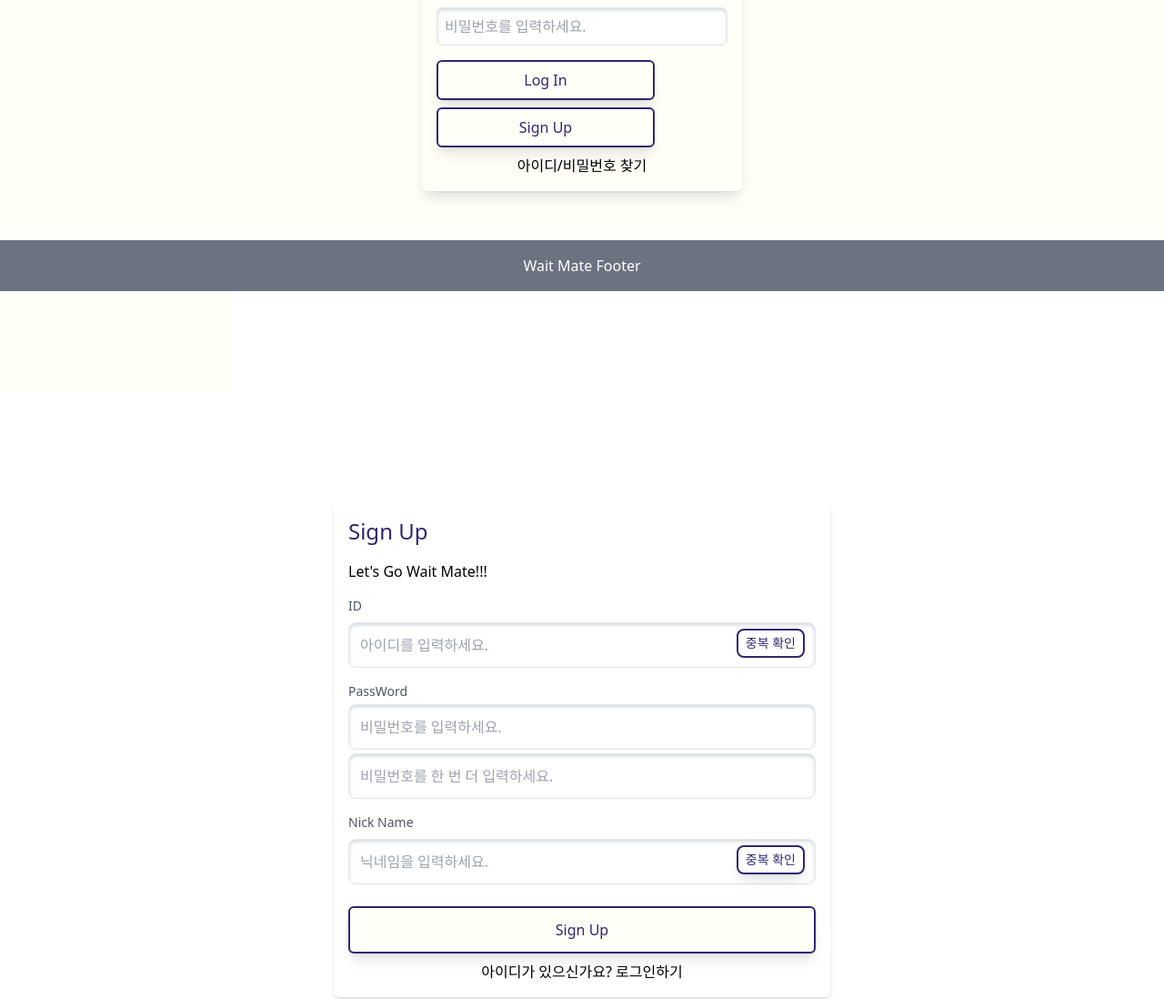
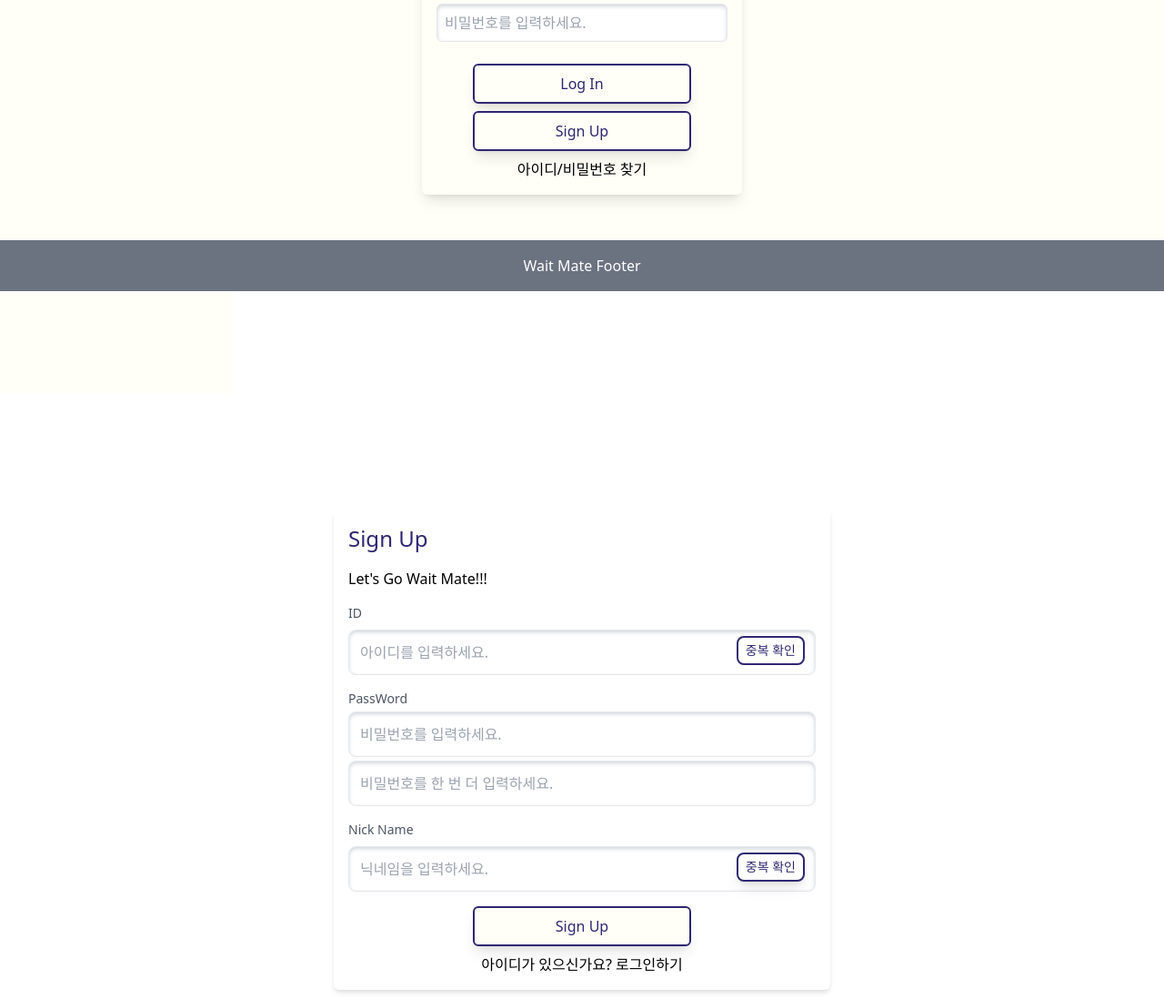
Before and after one commit to sy33002/WaitMate_project, a React app in the folder client/: page / in a window 1280 px wide. Shown: the part 480-1578 px from the top of the page at 91% size. Built offline with nearby package versions, Linux system fonts and the light colour scheme.

Commit message:
feat: 로그인 회원가입 버튼 사이즈 조절 및 가운데 정렬

```diff
--- a/client/src/components/register/SigninForm.js
+++ b/client/src/components/register/SigninForm.js
@@ -33,17 +33,18 @@ function SigninForm() {
           />
           <br />
 
+          <div className="flex flex-col items-center mt-4">
             <button
               type="submit"
-            className="p-2 w-60 bg-background text-primary rounded-md mt-2 border-2 border-primary shadow-lg "
+              className="p-2 w-60 bg-background text-primary rounded-md border-2 border-primary shadow-lg mb-2"
             >
               Log In
             </button>
 
-          <br />
-          <button className="p-2 w-60 bg-background text-primary rounded-md mt-2 border-2 border-primary shadow-lg">
+            <button className="p-2 w-60 bg-background text-primary rounded-md border-2 border-primary shadow-lg">
               Sign Up
             </button>
+          </div>
           <p className="text-center mt-2">아이디/비밀번호 찾기</p>
         </form>
       </div>
--- a/client/src/components/register/SignupForm.js
+++ b/client/src/components/register/SignupForm.js
@@ -65,12 +65,14 @@ function SignupForm() {
               중복 확인
             </button>
           </div>
-          <button
-            type="submit"
-            className="p-3 w-full bg-background text-primary rounded-md mt-2 border-2 border-primary shadow-lg"
-          >
-            Sign Up
-          </button>
+          <div className="flex flex-col items-center mt-4">
+            <button
+              type="submit"
+              className="p-2 w-60 bg-background text-primary rounded-md border-2 border-primary shadow-lg"
+            >
+              Sign Up
+            </button>
+          </div>
         </form>
         <p className="text-center mt-2">아이디가 있으신가요? 로그인하기</p>
       </div>
```
Lines whose indentation alone changed are shown as unchanged.
